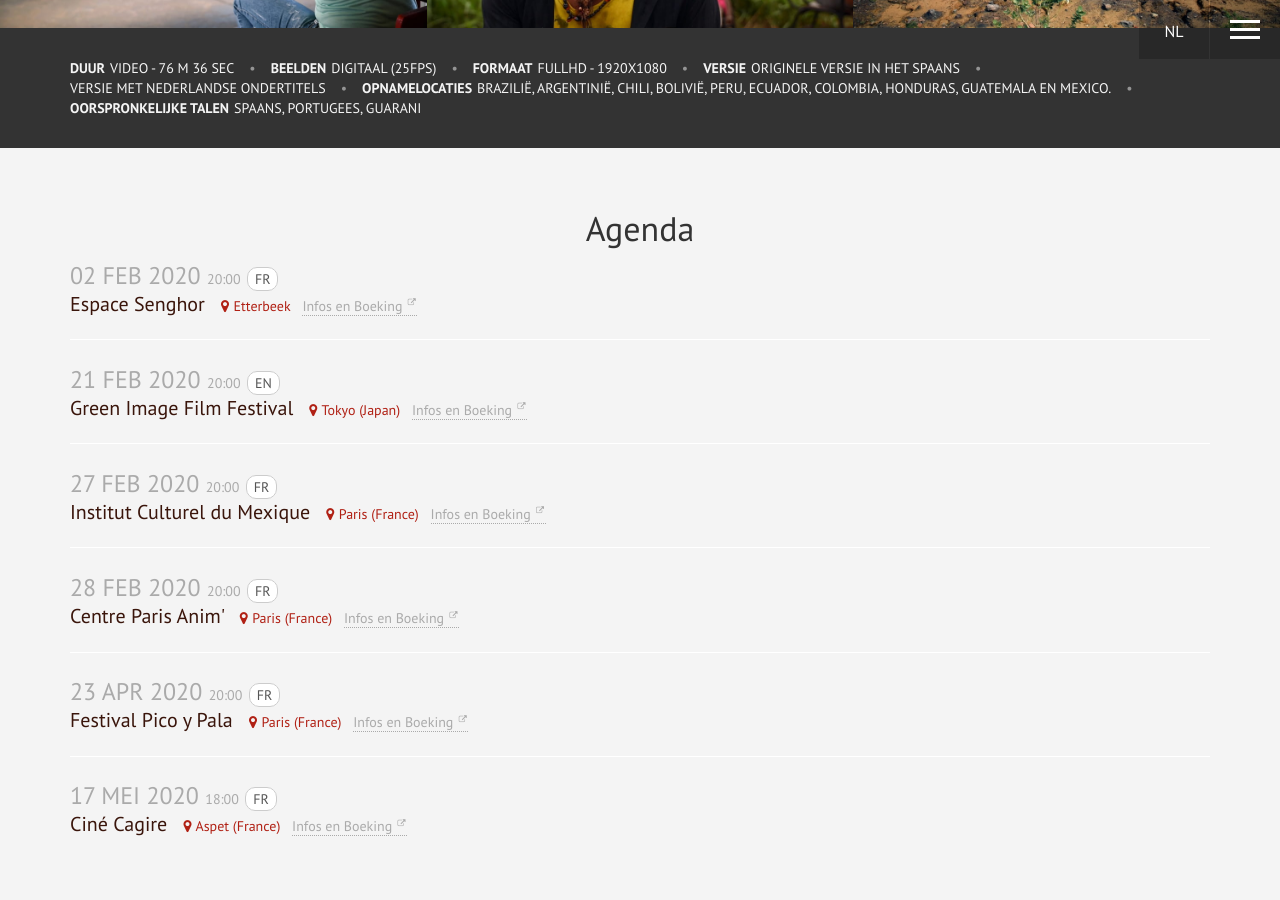
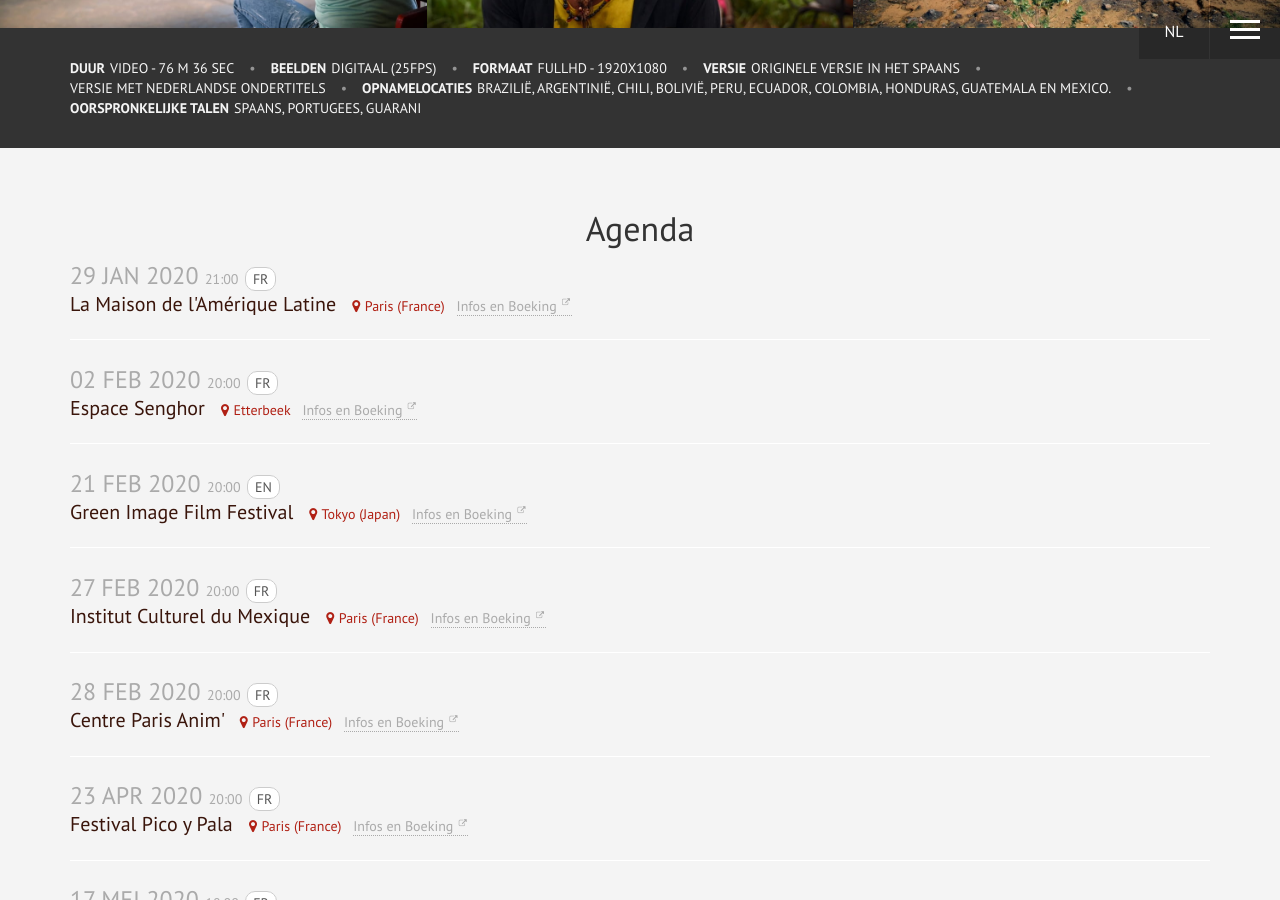
Before and after one commit to entipe/Minga-Live, a Jekyll site: the page built from index.nl.html, in a window 1280 px wide and 900 px high, scrolled down 1439 px. Built offline with Jekyll 4.4.1, drawn with Linux system fonts in a browser that asks for light colours.

Commit message:
Ajout date MAL Paris

```diff
--- a/_data/agenda.yml
+++ b/_data/agenda.yml
@@ -32,6 +32,12 @@
   place: Espace Senghor
   city: Etterbeek
   link: https://www.senghor.be/
+  full: false
+  lang: FR
+- date: '2020-01-29 21:00'
+  place: La Maison de l'Amérique Latine
+  city: Paris (France)
+  link: http://www.mal217.org/fr/agenda/minga-voix-de-resistance
   full: false
   lang: FR
 - date: '2020-01-11 19:00'
```
